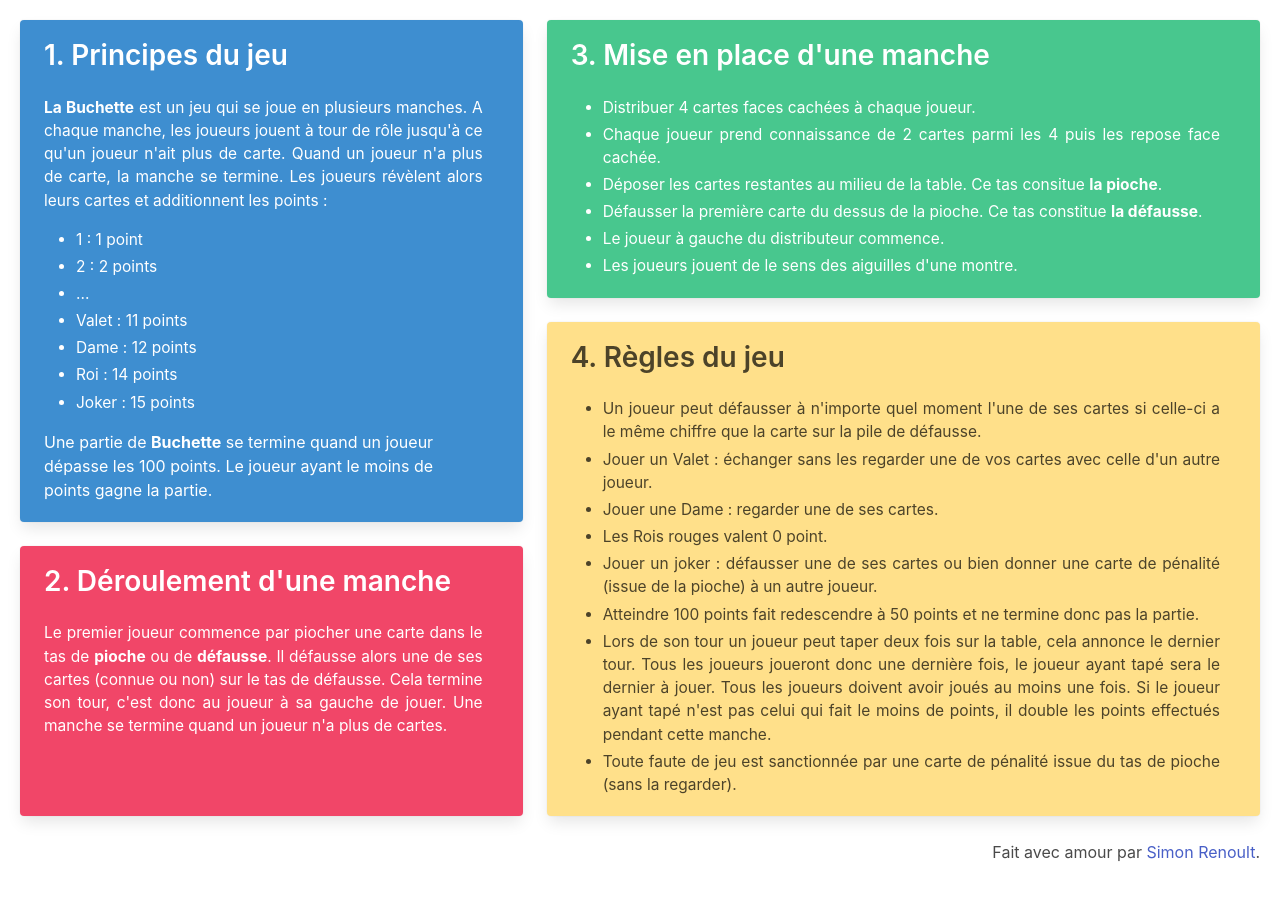
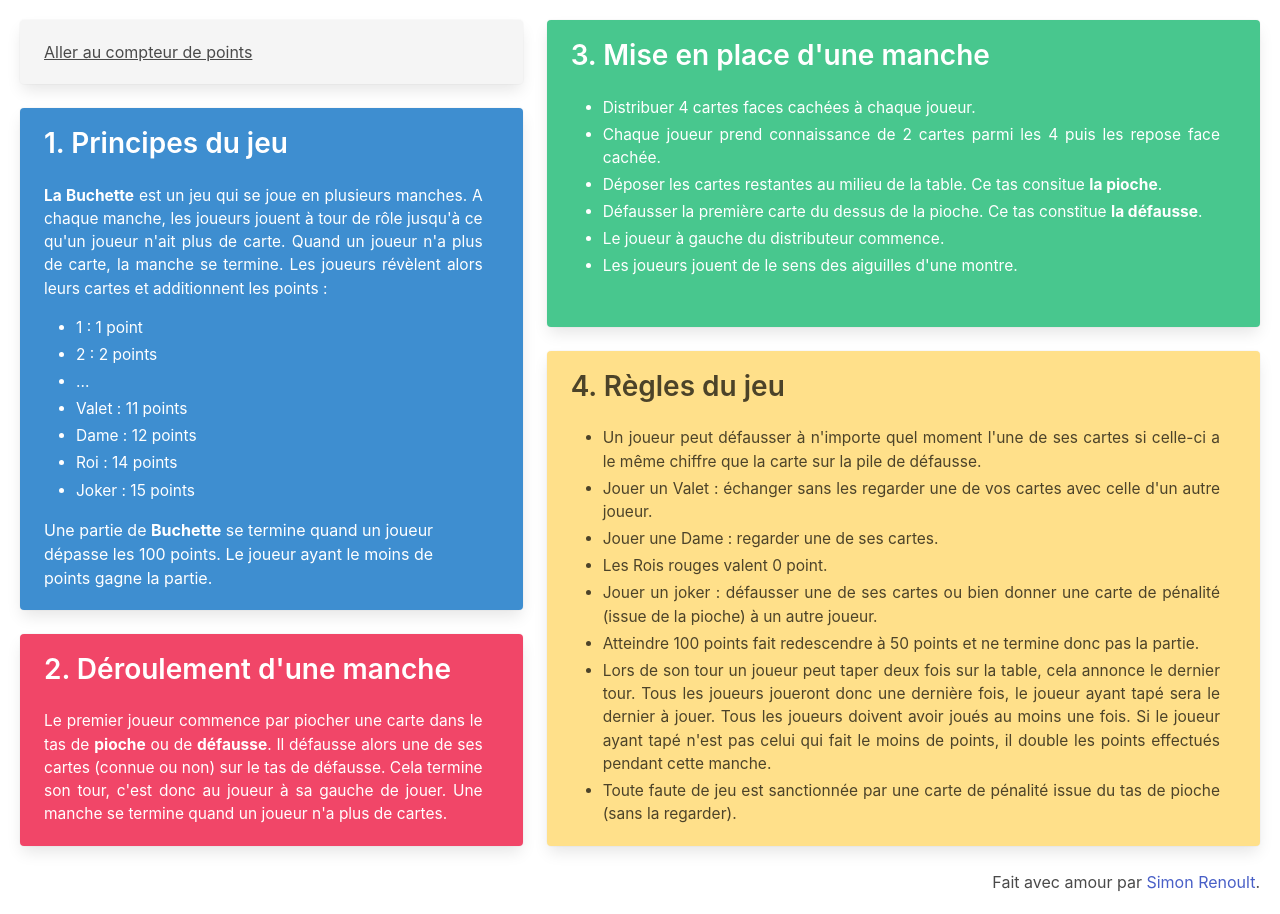
Before and after one commit to simonrenoult/labuchette.com, a website: page public/index.html in a window 1280 px wide. Before the commit the page ends 884 px from the top, so only its background shows below. Drawn offline with nearby package versions, Linux system fonts and the light colour scheme.

Commit message:
feat: add link to score counter page

```diff
--- a/public/index.html
+++ b/public/index.html
@@ -31,7 +31,8 @@
 
   <div class="tile is-ancestor">
     <div class="tile is-5 is-vertical is-parent">
-      <div class="tile is-child box notification is-info">
+      <div id="score" class="tile is-child box notification"><a href="/score.html">Aller au compteur de points</a></div>
+      <div id="principes-jeu" class="tile is-child box notification is-info">
         <h2 class="title">1. Principes du jeu</h2>
         <p>
           <b>La Buchette</b> est un jeu qui se joue en plusieurs manches. A chaque manche,
@@ -51,7 +52,7 @@
           Le joueur ayant le moins de points gagne la partie.
         </p>
       </div>
-      <div class="tile is-child box notification is-danger">
+      <div id="deroulement-manche" class="tile is-child box notification is-danger">
         <h2 class="title">2. Déroulement d'une manche</h2>
         <p>
           Le premier joueur commence par piocher une carte dans le tas de <b>pioche</b> ou de
@@ -62,7 +63,7 @@
       </div>
     </div>
     <div class="tile is-vertical is-parent">
-      <div class="tile is-child box notification is-success">
+      <div id="mise-en-place-manche" class="tile is-child box notification is-success">
         <h2 class="title">3. Mise en place d'une manche</h2>
         <ul>
           <li>Distribuer 4 cartes faces cachées à chaque joueur.</li>
@@ -73,7 +74,7 @@
           <li>Les joueurs jouent de le sens des aiguilles d'une montre.</li>
         </ul>
       </div>
-      <div class="tile is-child box notification is-warning">
+      <div id="regles-du-jeu" class="tile is-child box notification is-warning">
         <h2 class="title">4. Règles du jeu</h2>
         <ul>
           <li>
```
